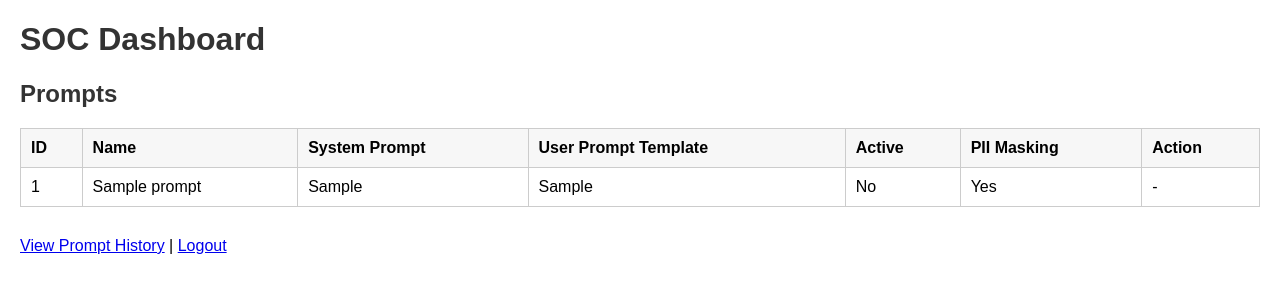
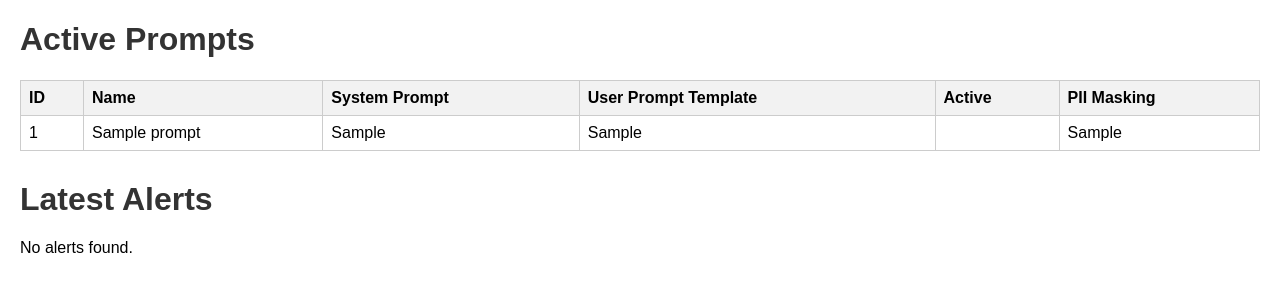
Before and after one commit to anakucing271995-star/aisec, a Flask app: template ui/templates/index.html in a window 1280 px wide. Shown: the top 300 px of the page. Run offline with Flask 3, Linux system fonts and the light colour scheme; the template is opened without the code that fills it: most values are stand-ins (such as "Sample title", 1, 10 or a date in 2020).

Commit message:
fix index

```diff
--- a/ui/app.py
+++ b/ui/app.py
@@ -2,71 +2,55 @@ from flask import Flask, render_template, request, redirect, session
 from db import get_db
 from auth import login_required, lead_required
 import hashlib
-import sys
 import os
-sys.path.append(os.path.join(os.path.dirname(__file__), '../daemon'))
-from alert_utils import load_alert_safe, sanitize_alert
-from prompt_manager import get_active_prompt, build_prompt
+from daemon.alert_utils import load_alert_safe, sanitize_alert  # pastikan path benar
+from prompt_manager import get_active_prompt
 
-# -----------------------------
-# Inisialisasi Flask
-# -----------------------------
 app = Flask(__name__)
-app.secret_key = os.getenv("FLASK_SECRET_KEY") or "dev_secret_key"
+app.secret_key = os.getenv("FLASK_SECRET_KEY")
 
 
-# -----------------------------
-# LOGIN ROUTE
-# -----------------------------
-@app.route("/login", methods=["GET", "POST"])
+@app.route("/login", methods=["GET","POST"])
 def login():
     if request.method == "POST":
-        username = request.form["username"]
-        password_hash = hashlib.sha256(request.form["password"].encode()).hexdigest()
+        user = request.form["username"]
+        pwd = hashlib.sha256(request.form["password"].encode()).hexdigest()
 
         conn = get_db()
         cur = conn.cursor(dictionary=True)
         cur.execute(
             "SELECT * FROM users WHERE username=%s AND password_hash=%s",
-            (username, password_hash)
+            (user, pwd)
         )
-        user = cur.fetchone()
-        cur.close()
-        conn.close()
-
-        if user:
-            session["user"] = user["username"]
-            session["role"] = user["role"]
+        u = cur.fetchone()
+        if u:
+            session["user"] = u["username"]
+            session["role"] = u["role"]
             return redirect("/")
-        return "Login failed. Periksa username/password Anda."
-
+        return "Login failed"
     return render_template("login.html")
 
 
-# -----------------------------
-# DASHBOARD ROUTE
-# -----------------------------
 @app.route("/")
 @login_required
 def index():
+    # Ambil prompts dari DB
     conn = get_db()
     cur = conn.cursor(dictionary=True)
     cur.execute("SELECT * FROM prompts")
     prompts = cur.fetchall()
 
-    # Load latest alert
-    alert_data = load_alert_safe()
-    alert_display = sanitize_alert(alert_data) if alert_data else None
+    # Ambil alert dari alert.json
+    alert_list = load_alert_safe()  # ini list
+    sanitized_alerts = []
+    if alert_list:
+        for alert in alert_list:
+            sanitized_alerts.append(sanitize_alert(alert))
 
-    cur.close()
-    conn.close()
-    return render_template("index.html", prompts=prompts, alert=alert_display)
+    return render_template("index.html", prompts=prompts, alerts=sanitized_alerts)
 
 
-# -----------------------------
-# EDIT PROMPT ROUTE (LEAD ONLY)
-# -----------------------------
-@app.route("/prompt/edit/<int:id>", methods=["GET", "POST"])
+@app.route("/prompt/edit/<int:id>", methods=["GET","POST"])
 @lead_required
 def edit_prompt(id):
     conn = get_db()
@@ -87,20 +71,13 @@ def edit_prompt(id):
             id
         ))
         conn.commit()
-        cur.close()
-        conn.close()
         return redirect("/")
 
     cur.execute("SELECT * FROM prompts WHERE id=%s", (id,))
     prompt = cur.fetchone()
-    cur.close()
-    conn.close()
     return render_template("edit_prompt.html", prompt=prompt)
 
 
-# -----------------------------
-# HISTORY ROUTE
-# -----------------------------
 @app.route("/history")
 @login_required
 def history():
@@ -114,14 +91,8 @@ def history():
         LIMIT 100
     """)
     history = cur.fetchall()
-    cur.close()
-    conn.close()
     return render_template("history.html", history=history)
 
 
-# -----------------------------
-# RUN APP
-# -----------------------------
 if __name__ == "__main__":
-    # Debug True untuk melihat error saat develop
-    app.run(host="0.0.0.0", port=5000, debug=True)
+    app.run(host="0.0.0.0", port=5000)
--- a/ui/templates/index.html
+++ b/ui/templates/index.html
@@ -1,67 +1,19 @@
 <!DOCTYPE html>
-<html lang="en">
+<html>
 <head>
-    <meta charset="UTF-8">
     <title>SOC Dashboard</title>
     <style>
-        body {
-            font-family: Arial, sans-serif;
-            margin: 20px;
-        }
-        h1, h2 {
-            color: #333;
-        }
-        .alert {
-            border: 1px solid #e74c3c;
-            background-color: #fdecea;
-            padding: 15px;
-            margin-bottom: 20px;
-        }
-        table {
-            width: 100%;
-            border-collapse: collapse;
-            margin-bottom: 30px;
-        }
-        table, th, td {
-            border: 1px solid #ccc;
-        }
-        th, td {
-            padding: 10px;
-            text-align: left;
-        }
-        th {
-            background-color: #f7f7f7;
-        }
-        a.button {
-            background-color: #3498db;
-            color: white;
-            padding: 5px 10px;
-            text-decoration: none;
-            border-radius: 4px;
-        }
-        a.button:hover {
-            background-color: #2980b9;
-        }
+        body { font-family: Arial, sans-serif; margin: 20px; }
+        h1 { color: #333; }
+        table { border-collapse: collapse; width: 100%; margin-bottom: 30px; }
+        th, td { border: 1px solid #ccc; padding: 8px; text-align: left; }
+        th { background-color: #f2f2f2; }
     </style>
 </head>
 <body>
 
-<h1>SOC Dashboard</h1>
-
-{% if alert %}
-<div class="alert">
-    <h2>Latest Alert</h2>
-    <p><strong>SIEM:</strong> {{ alert.siem }}</p>
-    <p><strong>Severity:</strong> {{ alert.severity }}</p>
-    <p><strong>Event:</strong> {{ alert.event }}</p>
-    <p><strong>Source IP:</strong> {{ alert.source_ip }}</p>
-    <p><strong>Destination:</strong> {{ alert.destination }}</p>
-</div>
-{% endif %}
-
-<h2>Prompts</h2>
+<h1>Active Prompts</h1>
 <table>
-    <thead>
     <tr>
         <th>ID</th>
         <th>Name</th>
@@ -69,34 +21,42 @@
         <th>User Prompt Template</th>
         <th>Active</th>
         <th>PII Masking</th>
-            <th>Action</th>
     </tr>
-    </thead>
-    <tbody>
     {% for p in prompts %}
     <tr>
         <td>{{ p.id }}</td>
         <td>{{ p.name }}</td>
-            <td>{{ p.system_prompt[:100] }}{% if p.system_prompt|length > 100 %}...{% endif %}</td>
-            <td>{{ p.user_prompt_template[:100] }}{% if p.user_prompt_template|length > 100 %}...{% endif %}</td>
-            <td>{{ 'Yes' if p.is_active else 'No' }}</td>
-            <td>{{ 'Yes' if p.pii_masking else 'No' }}</td>
-            <td>
-                {% if session.role == 'lead' %}
-                <a class="button" href="/prompt/edit/{{ p.id }}">Edit</a>
-                {% else %}
-                -
-                {% endif %}
-            </td>
+        <td>{{ p.system_prompt }}</td>
+        <td>{{ p.user_prompt_template }}</td>
+        <td>{{ p.is_active }}</td>
+        <td>{{ p.pii_masking }}</td>
     </tr>
-    {% else %}
-        <tr><td colspan="7">No prompts found</td></tr>
     {% endfor %}
-    </tbody>
 </table>
 
-<a href="/history">View Prompt History</a> |
-<a href="/logout">Logout</a>
+<h1>Latest Alerts</h1>
+{% if alerts %}
+<table>
+    <tr>
+        <th>SIEM</th>
+        <th>Severity</th>
+        <th>Event</th>
+        <th>Source IP</th>
+        <th>Destination</th>
+    </tr>
+    {% for alert in alerts %}
+    <tr>
+        <td>{{ alert.siem }}</td>
+        <td>{{ alert.severity }}</td>
+        <td>{{ alert.event }}</td>
+        <td>{{ alert.source_ip }}</td>
+        <td>{{ alert.destination }}</td>
+    </tr>
+    {% endfor %}
+</table>
+{% else %}
+<p>No alerts found.</p>
+{% endif %}
 
 </body>
 </html>
```
Lines whose indentation alone changed are shown as unchanged.
